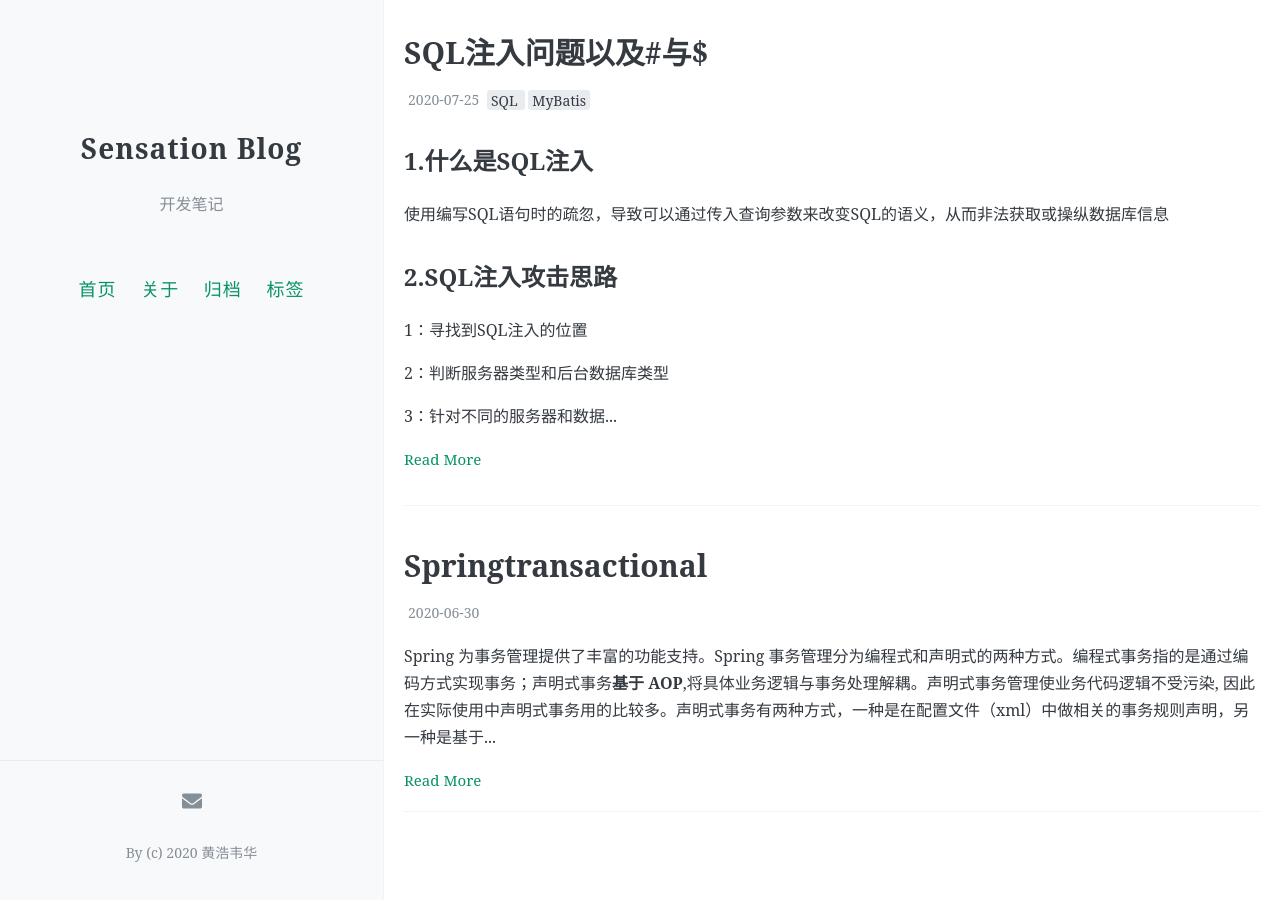
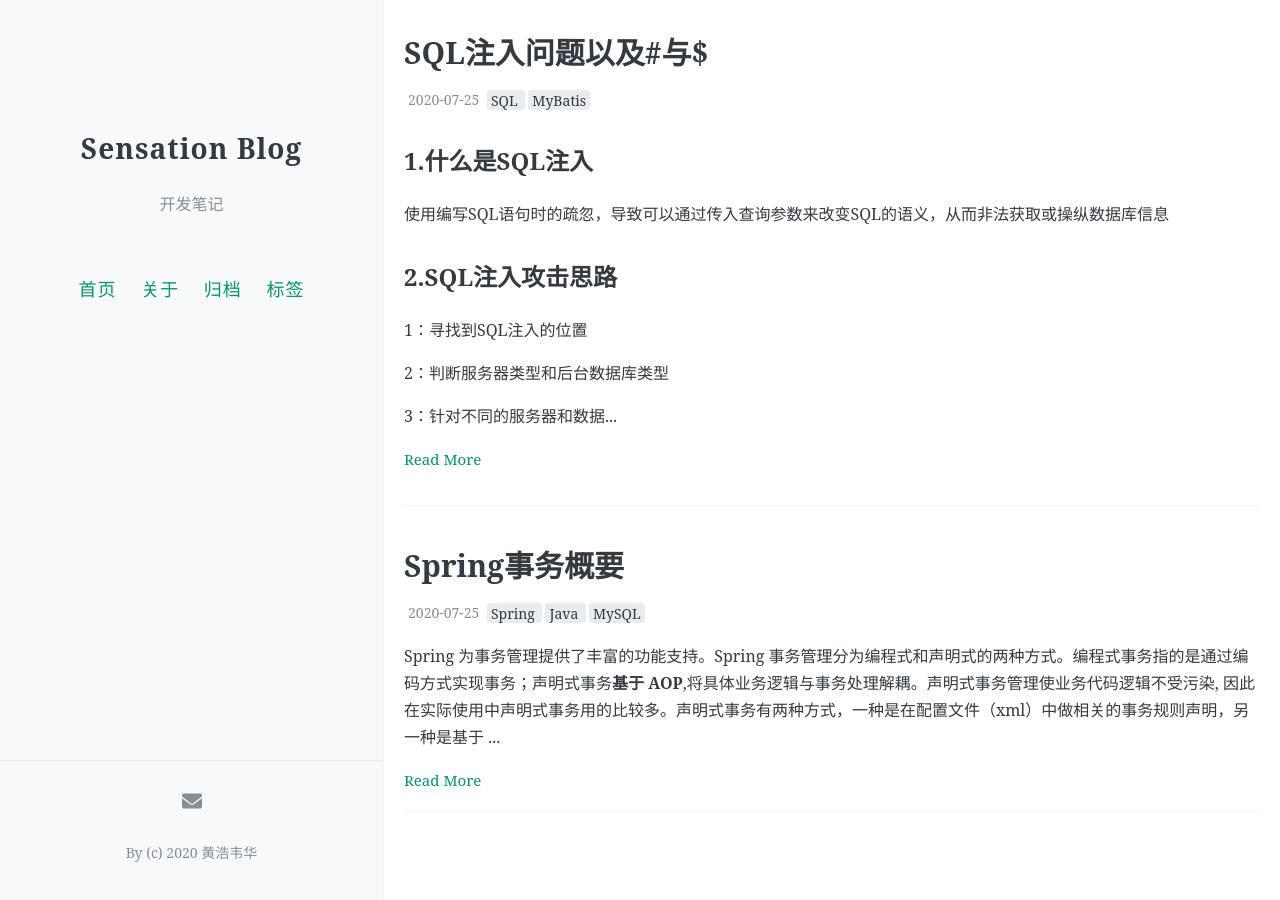
Before and after one commit to SensationG/blog, a Jekyll site: the page built from index.html, in a window 1280 px wide and 900 px high, scrolled down 746 px. Built offline with Jekyll 4.4.1, drawn with Linux system fonts in a browser that asks for light colours; the list of posts is cut into pages by our own code; comment, search, counter and statistics services are not loaded.

Commit message:
Update 2020-06-30-SpringTransactional.md

```diff
--- a/_posts/2020-06-30-SpringTransactional.md
+++ b/_posts/2020-06-30-SpringTransactional.md
@@ -1,4 +1,12 @@
-
+---
+layout: post
+title: Spring事务概要
+date: 2020-07-25
+Author: hhw
+toc: true
+comments: true
+tags:  [Spring,Java,MySQL]
+---
 
 Spring 为事务管理提供了丰富的功能支持。Spring 事务管理分为编程式和声明式的两种方式。编程式事务指的是通过编码方式实现事务；声明式事务**基于 AOP**,将具体业务逻辑与事务处理解耦。声明式事务管理使业务代码逻辑不受污染, 因此在实际使用中声明式事务用的比较多。声明式事务有两种方式，一种是在配置文件（xml）中做相关的事务规则声明，另一种是基于 @Transactional 注解的方式。
 
```
